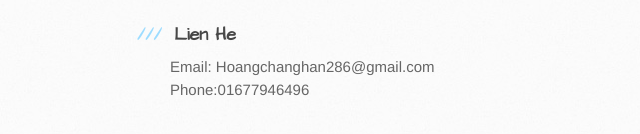
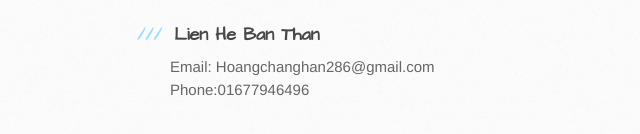
Before and after one commit to ti3nh0ang/ti3nh0ang.github.io, a plain HTML site: page index.html in a window 1280 px wide. Shown: the part 696-830 px from the top of the page, 0-640 px from the left. Drawn offline with Linux system fonts and the light colour scheme.

Commit message:
Update index.html

```diff
--- a/index.html
+++ b/index.html
@@ -48,7 +48,7 @@
 <p>Lap trinh pascal </br> Lap trinh C++ </br> Thanh tao tin hoc van van phong : Word, excel powpoint. </br> Biet xay dung website tren github</p>
 
 <h3>
-<a id="support-or-contact" class="anchor" href="#support-or-contact" aria-hidden="true"><span class="octicon octicon-link"></span></a>Lien He</h3>
+<a id="support-or-contact" class="anchor" href="#support-or-contact" aria-hidden="true"><span class="octicon octicon-link"></span></a>Lien He Ban Than</h3>
 
 <p>Email: Hoangchanghan286@gmail.com </br> Phone:01677946496</p>
         </section>
```
